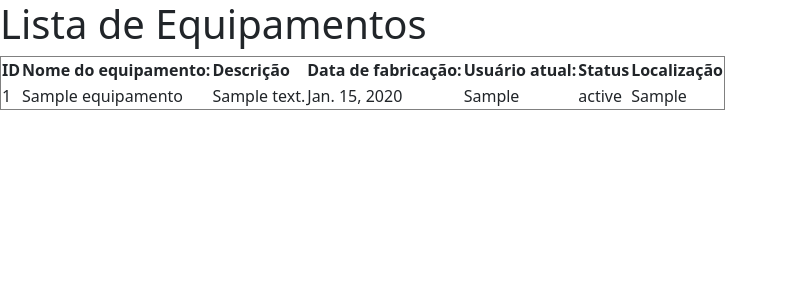
After one commit to faudebrito/industriawayne, a Django app: page /equipamentos/ in a window 1280 px wide. The commit adds this page. Shown: the top 300 px of the page, without its empty margins (0-788 px from the left). Run offline with Django 5.2, Linux system fonts and the light colour scheme; tables that the repository leaves empty hold one stand-in row (values such as "Sample post").

Commit message:
adicionado template funcional de cadastro e listagem de equipamentos com link de bootstrap

```diff
--- a/gerenciador_industriawayne/models.py
+++ b/gerenciador_industriawayne/models.py
@@ -1,14 +1,20 @@
 from django.db import models
+import datetime
 
 class Equipamentos(models.Model):
+    id = models.AutoField(primary_key=True)
     nome = models.CharField(max_length=100)
     descricao = models.CharField(max_length=100)
+    data = models.DateField(default=datetime.datetime.now)
+    usuario_atual=models.CharField(max_length=100)
     status = models.CharField(max_length=50)
-    imagem = models.CharField(max_length=100)
+    localizacao = models.CharField(max_length=50, default=None)
+    # imagem = models.CharField(max_length=100)
 
 class Inimigos(models.Model):
+    id = models.AutoField(primary_key=True)
     nome = models.CharField(max_length=100)
     super_poder = models.CharField(max_length=100)
     grau_de_perigo = models.CharField(max_length=50)
     capturado = models.BooleanField(default=False)
-    imagem = models.CharField(max_length=100)
+    # imagem = models.CharField(max_length=100)
--- /dev/null
+++ b/gerenciador_industriawayne/templates/gerenciador_industriawayne/listar_equipamentos.html
@@ -0,0 +1,43 @@
+<!DOCTYPE html>
+<html lang="pt-br">
+<head>
+    <meta charset="UTF-8">
+    <meta name="viewport" content="width=device-width, initial-scale=1.0">
+    <title>Lista de Equipamentos</title>
+    <link href="https://cdn.jsdelivr.net/npm/bootstrap@5.3.3/dist/css/bootstrap.min.css" rel="stylesheet" integrity="sha384-QWTKZyjpPEjISv5WaRU9OFeRpok6YctnYmDr5pNlyT2bRjXh0JMhjY6hW+ALEwIH" crossorigin="anonymous">
+</head>
+<body>
+    <h1>Lista de Equipamentos</h1>
+
+    {% if equipamentos %}
+        <table border="1">
+            <tr>
+                <th>ID</th>
+                <th>Nome do equipamento:</th>
+                <th>Descrição</th>
+                <th>Data de fabricação:</th>
+                <th>Usuário atual:</th>
+                <th>Status</th>
+                <th>Localização</th>
+                <!-- <th>Imagem</th> -->
+            </tr>
+            {% for equipamento in equipamentos %}
+                <tr>
+                    <td>{{ equipamento.id }}</td>
+                    <td>{{ equipamento.nome }}</td>
+                    <td>{{ equipamento.descricao }}</td>
+                    <td>{{ equipamento.data }}</td>
+                    <td>{{ equipamento.usuario_atual }}</td>
+                    <td>{{ equipamento.status }}</td>
+                    <td>{{ equipamento.localizacao }}</td>
+
+                </tr>
+            {% endfor %}
+        </table>
+    {% else %}
+        <p>Nenhum equipamento cadastrado.</p>
+    {% endif %}
+
+<script src="https://cdn.jsdelivr.net/npm/bootstrap@5.3.3/dist/js/bootstrap.bundle.min.js" integrity="sha384-YvpcrYf0tY3lHB60NNkmXc5s9fDVZLESaAA55NDzOxhy9GkcIdslK1eN7N6jIeHz" crossorigin="anonymous"></script>
+</body>
+</html>
--- a/gerenciador_industriawayne/views.py
+++ b/gerenciador_industriawayne/views.py
@@ -1,6 +1,32 @@
-from django.shortcuts import render
+from django.shortcuts import render, redirect
 from django.http import HttpResponse
+from .models import Equipamentos
 
 
 def cadastrar_equipamento(request):
     return render(request, 'gerenciador_industriawayne/cadastrar_equipamento.html')
+
+def processar_cadastro(request):
+    nome=request.POST.get('nome')
+    descricao=request.POST.get('descricao')
+    data=request.POST.get('data')
+    usuario_atual=request.POST.get('usuario_atual')
+    status=request.POST.get('status')
+    localizacao=request.POST.get('localizacao')
+
+    equipamento = Equipamentos(
+        nome=nome,
+        descricao=descricao,
+        data=data,
+        usuario_atual=usuario_atual,
+        status=status,
+        localizacao=localizacao,
+        )
+
+    equipamento.save()
+
+    return HttpResponse("Equipamento salvo com sucesso!")
+
+def listar_equipamentos(request):
+    equipamentos = Equipamentos.objects.all()  # Recupera todos os equipamentos do banco de dados
+    return render(request, 'gerenciador_industriawayne/listar_equipamentos.html', {'equipamentos': equipamentos})
--- a/industriawayne/urls.py
+++ b/industriawayne/urls.py
@@ -21,4 +21,6 @@ from gerenciador_industriawayne import views
 urlpatterns = [
     path('admin/', admin.site.urls),
     path('cadastrar_equipamento/', views.cadastrar_equipamento),
+    path('processar_cadastro/', views.processar_cadastro, name='processar_cadastro'),
+    path('equipamentos/', views.listar_equipamentos, name='listar_equipamentos'),
 ]
```
Also changed, not shown: gerenciador_industriawayne/templates/gerenciador_industriawayne/cadastrar_equipamento.html (+28 -3 lines), gerenciador_industriawayne/migrations/0003_rename_imagem_equipamentos_usuario_atual_and_more.py (added), gerenciador_industriawayne/migrations/0004_alter_equipamentos_localizacao.py (added).
